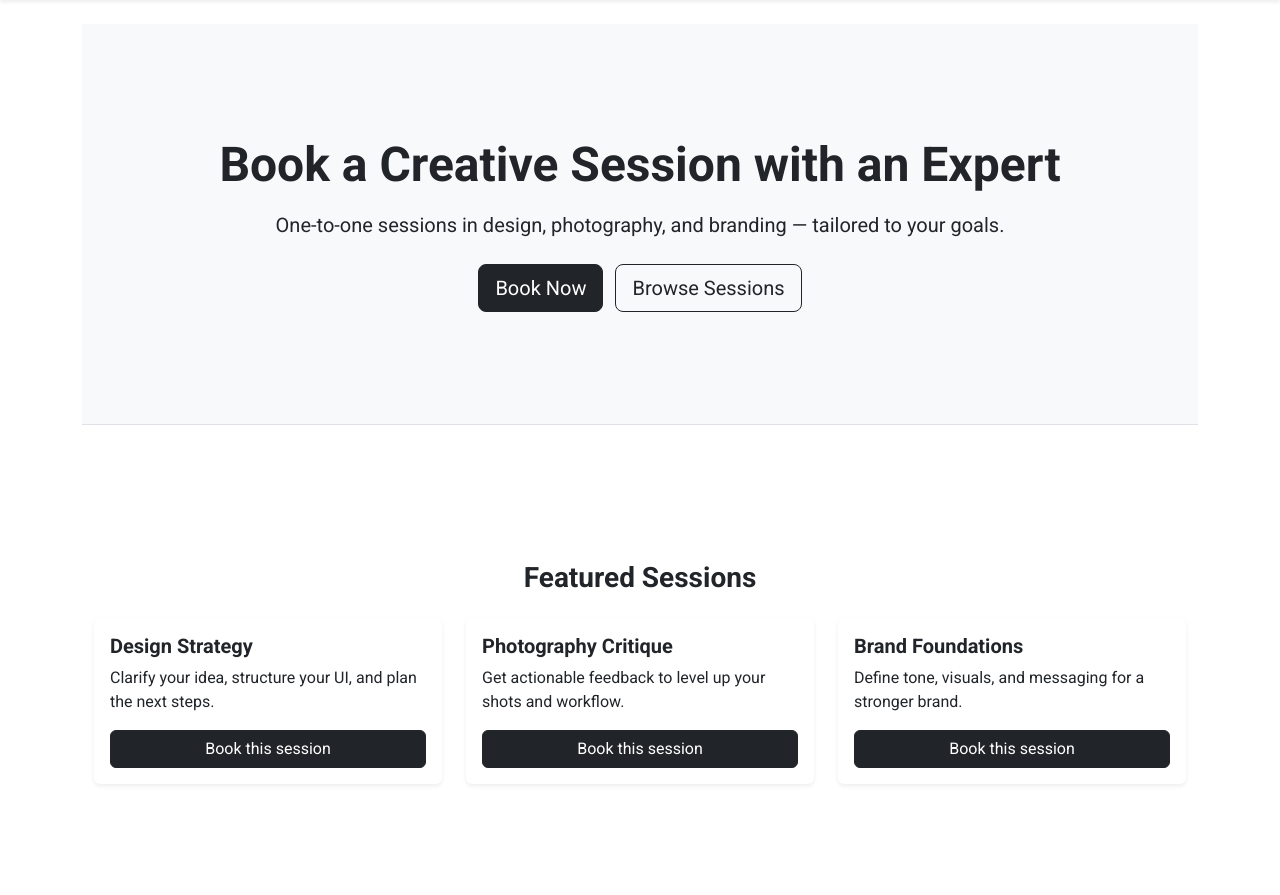
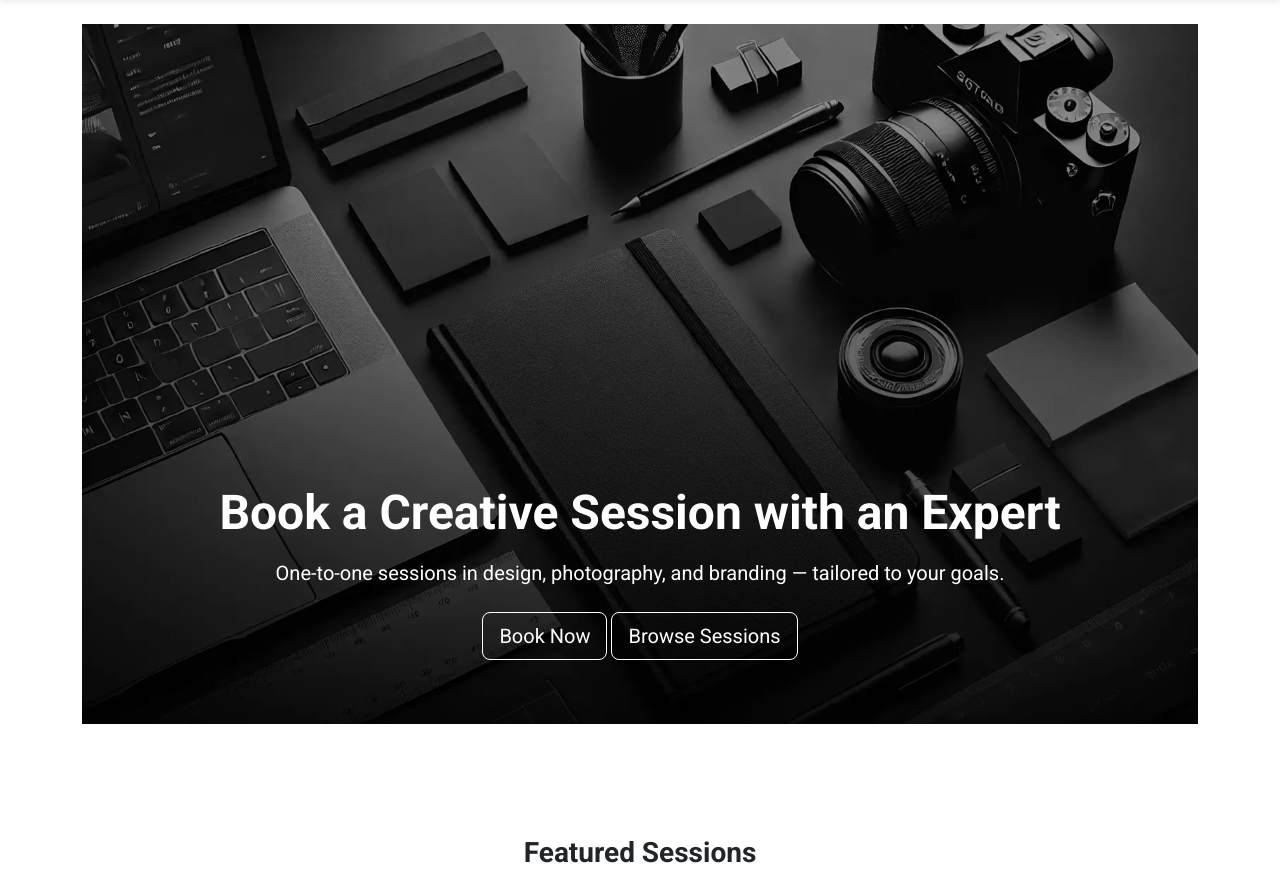
Before and after one commit to ajoedv/ask-a-guru, a Django app: page / in a window 1280 px wide. Shown: the part 76-971 px from the top of the page. Run offline with Django 4.2, Linux system fonts and the light colour scheme.

Commit message:
Add homepage hero image, align hero content to bottom, refine button styles

```diff
--- a/pages/templates/home.html
+++ b/pages/templates/home.html
@@ -3,20 +3,23 @@
 {% block title %}Home · Ask a Guru{% endblock %}
 
 {% block content %}
+{% load static %}
 
-<!-- Hero -->
-<section class="section bg-light border-bottom">
-    <div class="container text-center">
+<!-- Hero (image background + overlay, buttons unchanged) -->
+<section class="hero text-white" style="background-image:url('{% static "images/hero.webp" %}');">
+    <div class="hero__overlay"></div>
+    <div class="container text-center hero__inner">
         <h1 class="display-5 fw-bold mb-3">Book a Creative Session with an Expert</h1>
         <p class="lead mb-4">
             One-to-one sessions in design, photography, and branding — tailored to your goals.
         </p>
         <div>
-            <a href="{% url 'bookings:bookings-home' %}" class="btn btn-dark btn-lg me-2">Book Now</a>
-            <a href="{% url 'sessions' %}" class="btn btn-outline-dark btn-lg">Browse Sessions</a>
+        <a href="{% url 'bookings:bookings-home' %}" class="btn btn-outline-dark btn-lg">Book Now</a>
+        <a href="{% url 'sessions' %}" class="btn btn-outline-dark btn-lg">Browse Sessions</a>
         </div>
     </div>
 </section>
+
 
 <!-- Featured Sessions -->
 <section class="section ">
--- a/static/css/style.css
+++ b/static/css/style.css
@@ -295,3 +295,33 @@ img {
 }
 
 .opacity-90{ opacity: .9; }
+
+/* Hero with background image */
+.hero{
+    position: relative;
+    background: #000 center/cover no-repeat;
+    height: 700px;
+}
+
+.hero__inner{
+    position: relative;
+    min-height: 700px;
+    display: flex;
+    flex-direction: column;
+    justify-content: flex-end;
+    padding-bottom: clamp(48px, 8vh, 96px);
+    padding-top: 0;
+}
+
+.hero .btn-outline-dark{
+    color: #fff;
+    border-color: #fff;
+    background: transparent;
+}
+
+.hero .btn-outline-dark:hover,
+.hero .btn-outline-dark:focus{
+    background: #fff;
+    color: #111;
+    border-color: #fff;
+}
```
Also changed, not shown: static/images/hero.webp (added).
